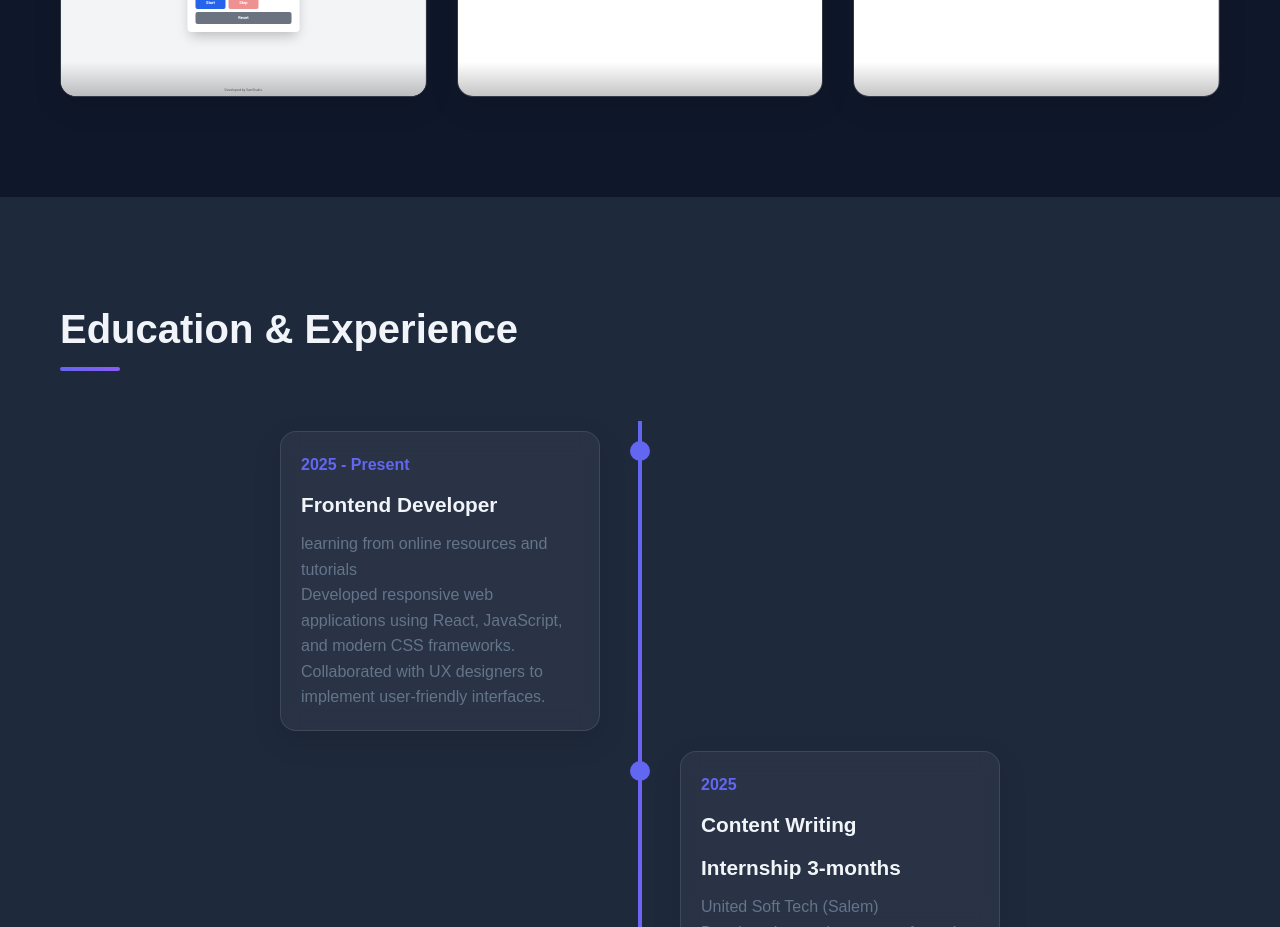
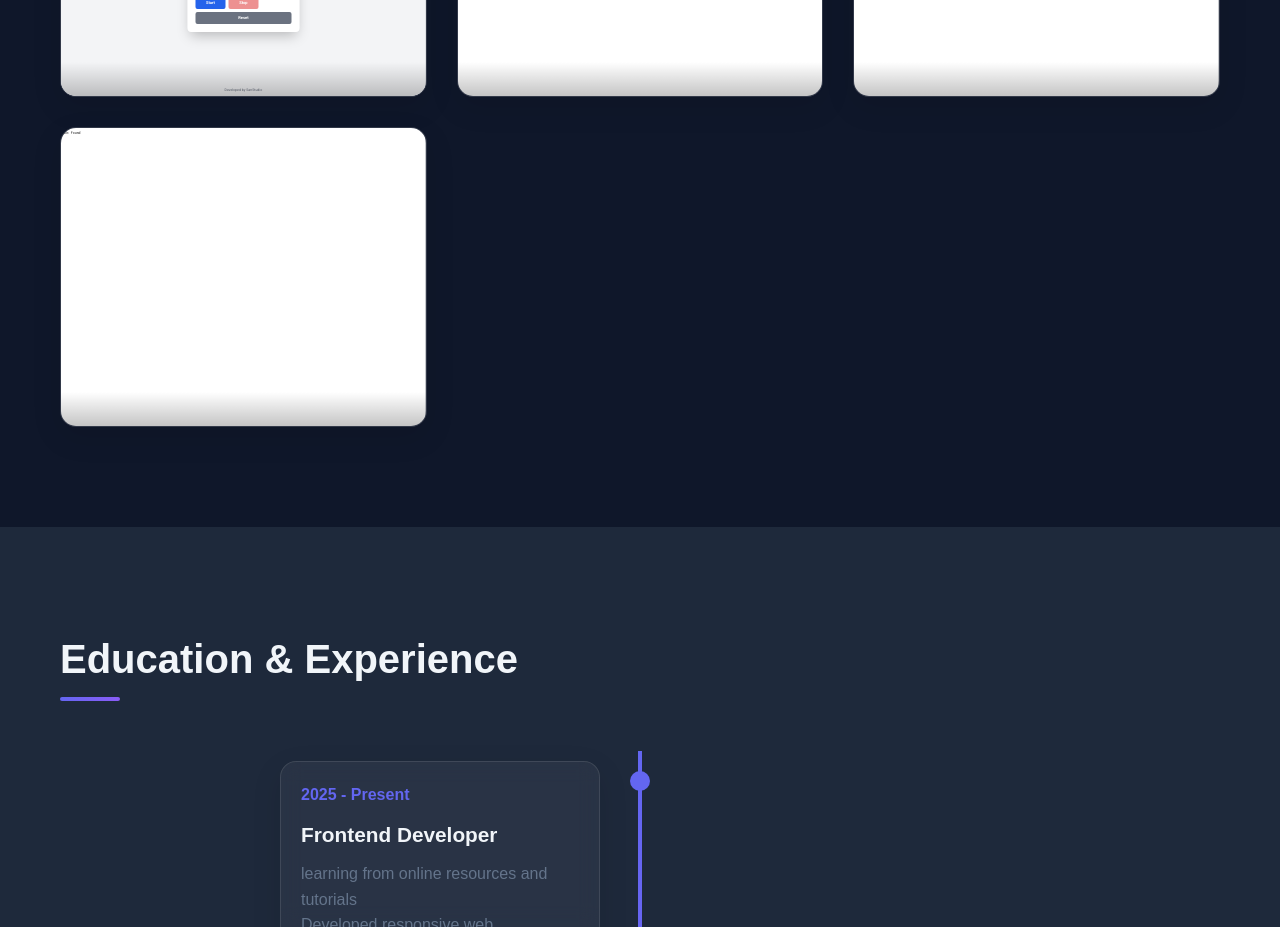
Before and after one commit to A-Santhosh-Hub/in, a plain HTML site: page index.html in a window 1280 px wide. Shown: the part 3380-4307 px from the top of the page. Drawn offline with nearby package versions, Linux system fonts and the light colour scheme; grey boxes are pictures that could not be loaded.

Commit message:
Update index.html

```diff
--- a/index.html
+++ b/index.html
@@ -212,6 +212,10 @@
          <div class="project-card glass-card" data-category="web" data-aos="fade-up" data-project-url="https://santhosh2025.neocities.org/Skill/Skills" data-project-title="All_Skill"><iframe src="https://santhosh2025.neocities.org/Skill/Skills" class="project-preview-iframe" loading="lazy"></iframe><div class="project-overlay"><h3 class="project-title">All_Skill</h3><div class="project-category">All_Skill</div></div></div>
 
         <div class="project-card glass-card" data-category="web" data-aos="fade-up" data-project-url="Project/AI/ALP.html" data-project-title="All_Skill"><iframe src="ALP.html" class="project-preview-iframe" loading="lazy"></iframe><div class="project-overlay"><h3 class="project-title">ALP</h3><div class="project-category">ALP</div></div></div>
+
+        <div class="project-card glass-card" data-category="web" data-aos="fade-up" data-project-url="Project/AI/Smart UPI Tracker.html" data-project-title="All_Skill"><iframe src="Smart UPI Tracker.html" class="project-preview-iframe" loading="lazy"></iframe><div class="project-overlay"><h3 class="project-title">Smart UPI Tracker</h3><div class="project-category">Smart UPI Tracker</div></div></div>
+
+
 
 
 
```
